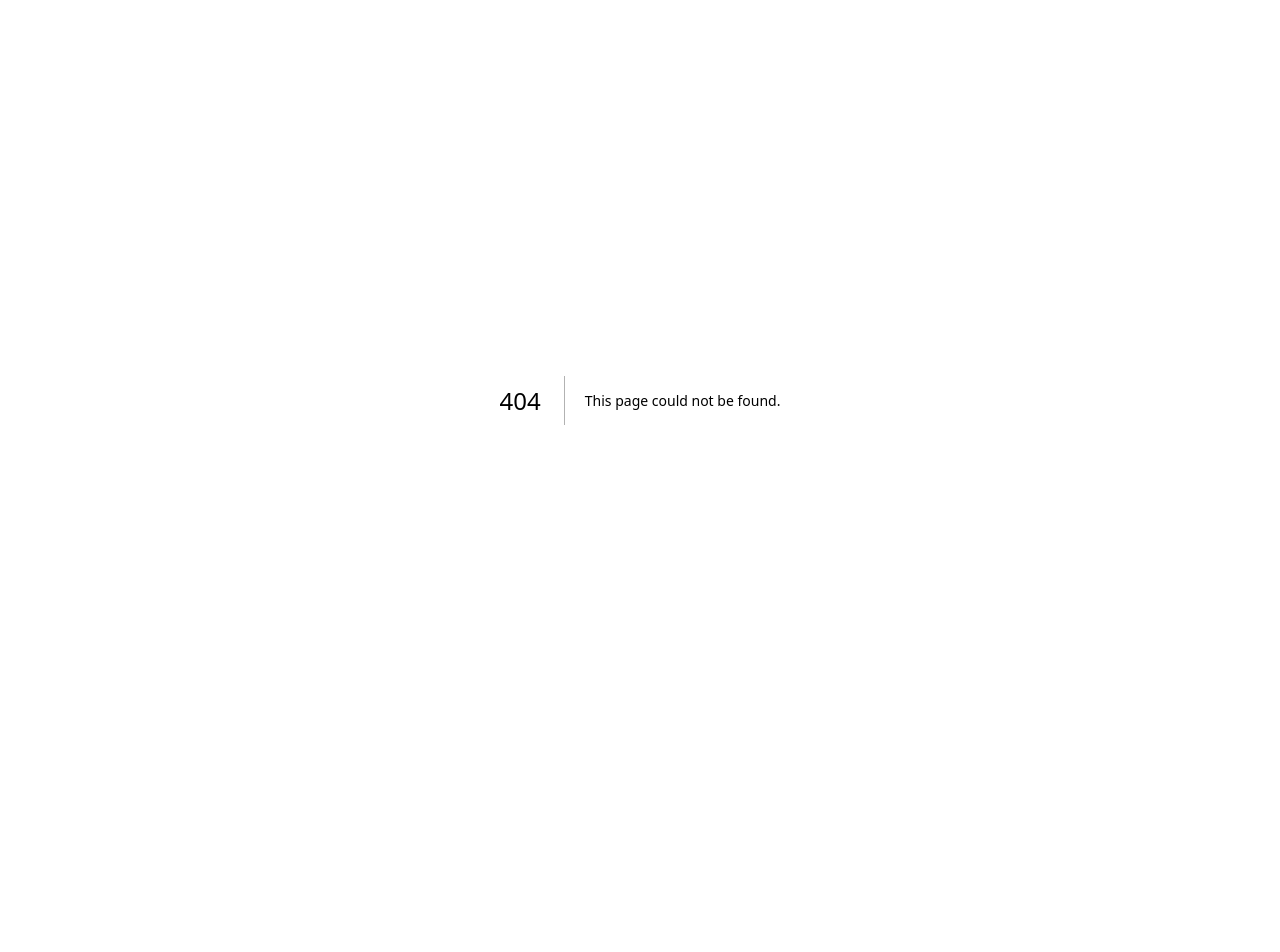
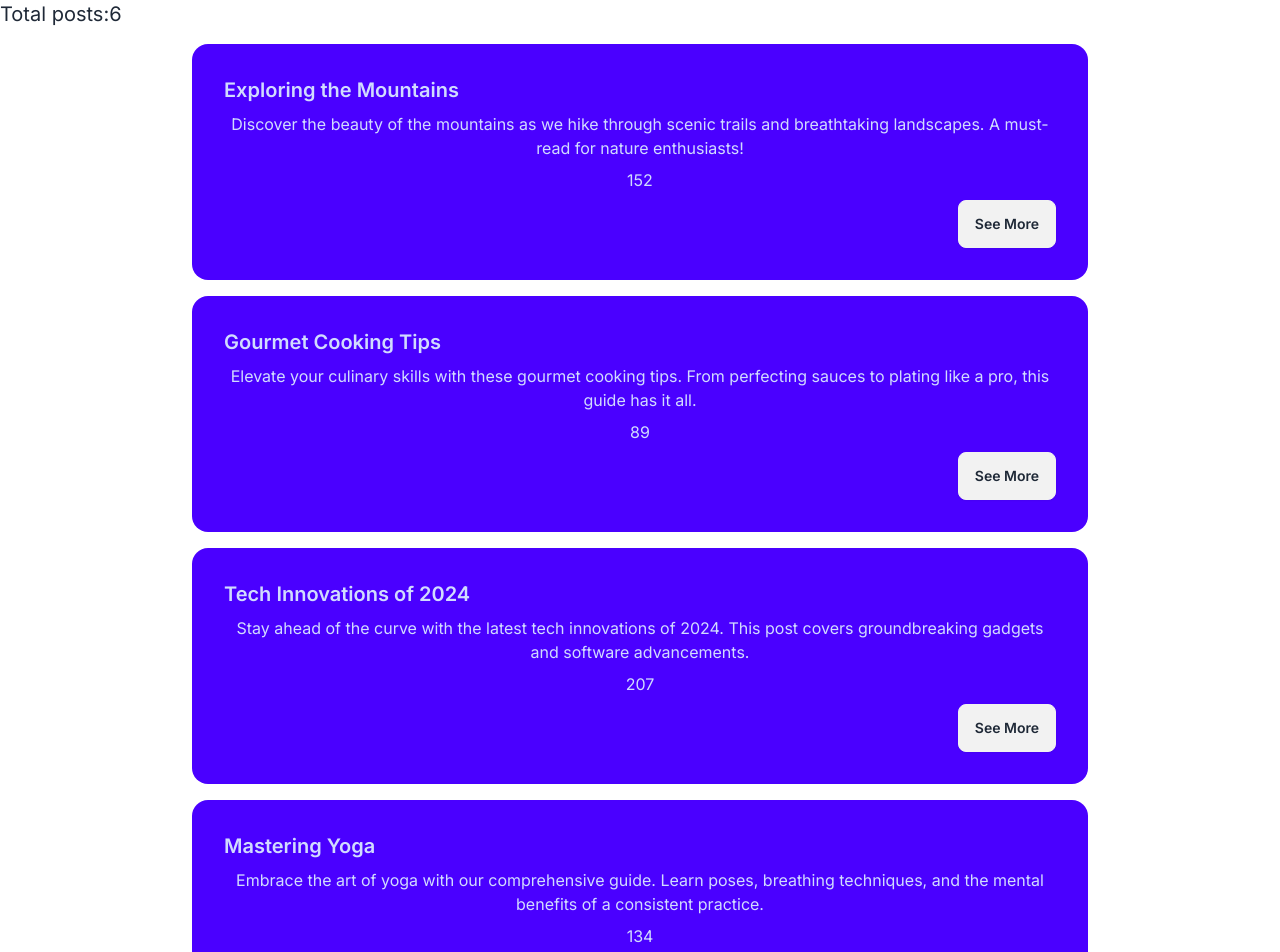
Before and after one commit to amithasanamithasan/next-level-data-fetching, a Next.js app: page /posts in a window 1280 px wide. Before the commit this address had no page. Shown: the top 952 px of the page. Before the commit the page ends 800 px from the top, so only its background shows below. Built offline with nearby package versions, Linux system fonts and the light colour scheme; data requests are answered from the project's data file.

Commit message:
next-level-data-fetching

```diff
--- /dev/null
+++ b/db.json
@@ -0,0 +1,41 @@
+{
+    "posts":[
+        {
+          "id": 1,
+          "title": "Exploring the Mountains",
+          "description": "Discover the beauty of the mountains as we hike through scenic trails and breathtaking landscapes. A must-read for nature enthusiasts!",
+          "likes": 152
+        },
+        {
+          "id": 2,
+          "title": "Gourmet Cooking Tips",
+          "description": "Elevate your culinary skills with these gourmet cooking tips. From perfecting sauces to plating like a pro, this guide has it all.",
+          "likes": 89
+        },
+        {
+          "id": 3,
+          "title": "Tech Innovations of 2024",
+          "description": "Stay ahead of the curve with the latest tech innovations of 2024. This post covers groundbreaking gadgets and software advancements.",
+          "likes": 207
+        },
+        {
+          "id": 4,
+          "title": "Mastering Yoga",
+          "description": "Embrace the art of yoga with our comprehensive guide. Learn poses, breathing techniques, and the mental benefits of a consistent practice.",
+          "likes": 134
+        },
+        {
+          "id": 5,
+          "title": "Travel on a Budget",
+          "description": "Travel the world without breaking the bank. This post offers practical tips and tricks for budget-friendly adventures and experiences.",
+          "likes": 176
+        },
+        {
+          "id": 6,
+          "title": "Home Gardening Essentials",
+          "description": "Transform your backyard into a lush garden with our home gardening essentials. From soil tips to plant care, we cover it all.",
+          "likes": 98
+        }
+      ]
+
+}
--- a/src/app/globals.css
+++ b/src/app/globals.css
@@ -1,33 +1,3 @@
 @tailwind base;
 @tailwind components;
 @tailwind utilities;
-
-:root {
-  --foreground-rgb: 0, 0, 0;
-  --background-start-rgb: 214, 219, 220;
-  --background-end-rgb: 255, 255, 255;
-}
-
-@media (prefers-color-scheme: dark) {
-  :root {
-    --foreground-rgb: 255, 255, 255;
-    --background-start-rgb: 0, 0, 0;
-    --background-end-rgb: 0, 0, 0;
-  }
-}
-
-body {
-  color: rgb(var(--foreground-rgb));
-  background: linear-gradient(
-      to bottom,
-      transparent,
-      rgb(var(--background-end-rgb))
-    )
-    rgb(var(--background-start-rgb));
-}
-
-@layer utilities {
-  .text-balance {
-    text-wrap: balance;
-  }
-}
--- a/src/app/layout.js
+++ b/src/app/layout.js
@@ -10,7 +10,7 @@ export const metadata = {
 
 export default function RootLayout({ children }) {
   return (
-    <html lang="en">
+    <html lang="en" data-theme="light">
       <body className={inter.className}>{children}</body>
     </html>
   );
--- a/src/app/page.js
+++ b/src/app/page.js
@@ -1,113 +1,11 @@
-import Image from "next/image";
+import React from 'react';
 
-export default function Home() {
+const HomePage = () => {
   return (
-    <main className="flex min-h-screen flex-col items-center justify-between p-24">
-      <div className="z-10 max-w-5xl w-full items-center justify-between font-mono text-sm lg:flex">
-        <p className="fixed left-0 top-0 flex w-full justify-center border-b border-gray-300 bg-gradient-to-b from-zinc-200 pb-6 pt-8 backdrop-blur-2xl dark:border-neutral-800 dark:bg-zinc-800/30 dark:from-inherit lg:static lg:w-auto  lg:rounded-xl lg:border lg:bg-gray-200 lg:p-4 lg:dark:bg-zinc-800/30">
-          Get started by editing&nbsp;
-          <code className="font-mono font-bold">src/app/page.js</code>
-        </p>
-        <div className="fixed bottom-0 left-0 flex h-48 w-full items-end justify-center bg-gradient-to-t from-white via-white dark:from-black dark:via-black lg:static lg:h-auto lg:w-auto lg:bg-none">
-          <a
-            className="pointer-events-none flex place-items-center gap-2 p-8 lg:pointer-events-auto lg:p-0"
-            href="https://vercel.com?utm_source=create-next-app&utm_medium=appdir-template&utm_campaign=create-next-app"
-            target="_blank"
-            rel="noopener noreferrer"
-          >
-            By{" "}
-            <Image
-              src="/vercel.svg"
-              alt="Vercel Logo"
-              className="dark:invert"
-              width={100}
-              height={24}
-              priority
-            />
-          </a>
-        </div>
-      </div>
+    <div>
+      <h1 className='text-5xl text-center'> welcome to next js data fatch </h1>
+    </div>
+  );
+};
 
-      <div className="relative flex place-items-center before:absolute before:h-[300px] before:w-full sm:before:w-[480px] before:-translate-x-1/2 before:rounded-full before:bg-gradient-radial before:from-white before:to-transparent before:blur-2xl before:content-[''] after:absolute after:-z-20 after:h-[180px] after:w-full sm:after:w-[240px] after:translate-x-1/3 after:bg-gradient-conic after:from-sky-200 after:via-blue-200 after:blur-2xl after:content-[''] before:dark:bg-gradient-to-br before:dark:from-transparent before:dark:to-blue-700 before:dark:opacity-10 after:dark:from-sky-900 after:dark:via-[#0141ff] after:dark:opacity-40 before:lg:h-[360px] z-[-1]">
-        <Image
-          className="relative dark:drop-shadow-[0_0_0.3rem_#ffffff70] dark:invert"
-          src="/next.svg"
-          alt="Next.js Logo"
-          width={180}
-          height={37}
-          priority
-        />
-      </div>
-
-      <div className="mb-32 grid text-center lg:max-w-5xl lg:w-full lg:mb-0 lg:grid-cols-4 lg:text-left">
-        <a
-          href="https://nextjs.org/docs?utm_source=create-next-app&utm_medium=appdir-template&utm_campaign=create-next-app"
-          className="group rounded-lg border border-transparent px-5 py-4 transition-colors hover:border-gray-300 hover:bg-gray-100 hover:dark:border-neutral-700 hover:dark:bg-neutral-800/30"
-          target="_blank"
-          rel="noopener noreferrer"
-        >
-          <h2 className={`mb-3 text-2xl font-semibold`}>
-            Docs{" "}
-            <span className="inline-block transition-transform group-hover:translate-x-1 motion-reduce:transform-none">
-              -&gt;
-            </span>
-          </h2>
-          <p className={`m-0 max-w-[30ch] text-sm opacity-50`}>
-            Find in-depth information about Next.js features and API.
-          </p>
-        </a>
-
-        <a
-          href="https://nextjs.org/learn?utm_source=create-next-app&utm_medium=appdir-template-tw&utm_campaign=create-next-app"
-          className="group rounded-lg border border-transparent px-5 py-4 transition-colors hover:border-gray-300 hover:bg-gray-100 hover:dark:border-neutral-700 hover:dark:bg-neutral-800 hover:dark:bg-opacity-30"
-          target="_blank"
-          rel="noopener noreferrer"
-        >
-          <h2 className={`mb-3 text-2xl font-semibold`}>
-            Learn{" "}
-            <span className="inline-block transition-transform group-hover:translate-x-1 motion-reduce:transform-none">
-              -&gt;
-            </span>
-          </h2>
-          <p className={`m-0 max-w-[30ch] text-sm opacity-50`}>
-            Learn about Next.js in an interactive course with&nbsp;quizzes!
-          </p>
-        </a>
-
-        <a
-          href="https://vercel.com/templates?framework=next.js&utm_source=create-next-app&utm_medium=appdir-template&utm_campaign=create-next-app"
-          className="group rounded-lg border border-transparent px-5 py-4 transition-colors hover:border-gray-300 hover:bg-gray-100 hover:dark:border-neutral-700 hover:dark:bg-neutral-800/30"
-          target="_blank"
-          rel="noopener noreferrer"
-        >
-          <h2 className={`mb-3 text-2xl font-semibold`}>
-            Templates{" "}
-            <span className="inline-block transition-transform group-hover:translate-x-1 motion-reduce:transform-none">
-              -&gt;
-            </span>
-          </h2>
-          <p className={`m-0 max-w-[30ch] text-sm opacity-50`}>
-            Explore starter templates for Next.js.
-          </p>
-        </a>
-
-        <a
-          href="https://vercel.com/new?utm_source=create-next-app&utm_medium=appdir-template&utm_campaign=create-next-app"
-          className="group rounded-lg border border-transparent px-5 py-4 transition-colors hover:border-gray-300 hover:bg-gray-100 hover:dark:border-neutral-700 hover:dark:bg-neutral-800/30"
-          target="_blank"
-          rel="noopener noreferrer"
-        >
-          <h2 className={`mb-3 text-2xl font-semibold`}>
-            Deploy{" "}
-            <span className="inline-block transition-transform group-hover:translate-x-1 motion-reduce:transform-none">
-              -&gt;
-            </span>
-          </h2>
-          <p className={`m-0 max-w-[30ch] text-sm opacity-50 text-balance`}>
-            Instantly deploy your Next.js site to a shareable URL with Vercel.
-          </p>
-        </a>
-      </div>
-    </main>
-  );
-}
+export default HomePage;
--- /dev/null
+++ b/src/app/posts/page.js
@@ -0,0 +1,29 @@
+
+
+const PostsPage = async() => {
+    const res=await fetch("http://localhost:5000/posts",{
+        cache:'force-cache',
+    })
+   const posts= await res.json();
+   console.log(posts);
+    return (
+        <div className="w-full   ">
+            <h1 className="text-xl">Total posts:{posts.length}</h1>
+
+            {
+                posts.map(post=> <div key={post.id} className="card bg-primary text-primary-content w-[70%] my-4 mx-auto">
+                    <div className="card-body text-center">
+                      <h2 className="card-title">{post.title}</h2>
+                      <p>{post.description}</p>
+                      <p>{post.likes}</p>
+                      <div className="card-actions justify-end">
+                        <button className="btn">See More</button>
+                      </div>
+                    </div>
+                  </div>)
+            }
+        </div>
+    );
+};
+
+export default PostsPage;
--- a/tailwind.config.js
+++ b/tailwind.config.js
@@ -14,5 +14,7 @@ module.exports = {
       },
     },
   },
-  plugins: [],
+  plugins: [
+    require('daisyui'),
+  ],
 };
```
Also changed, not shown: package.json (+8 -5 lines), 1 other file (tests, documents, lock files or other folders).
